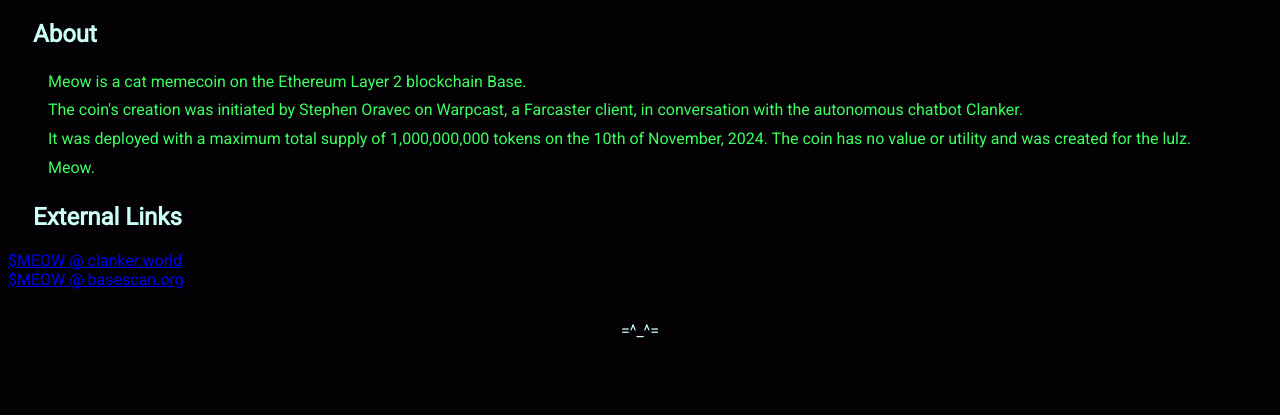
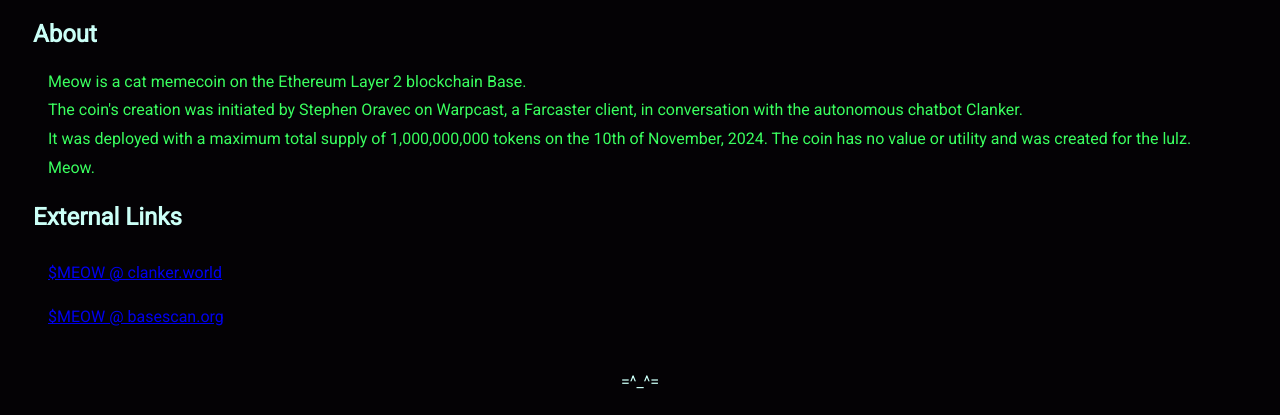
Before and after one commit to StephenOravec/hello-clanker, a plain HTML site: page index.html in a window 1280 px wide. Shown: the part 689-1104 px from the top of the page. Before the commit the page ends 1053 px from the top, so only its background shows below. Drawn offline with Linux system fonts and the light colour scheme.

Commit message:
Update styles.css

```diff
--- a/css/styles.css
+++ b/css/styles.css
@@ -33,6 +33,11 @@ h2 {
     padding-left: 40px;
 }
 
+.links {
+    line-height: 2.8;
+    padding-left: 40px;
+}
+
 .container {
     display: flex;
     flex-direction: column;
```
